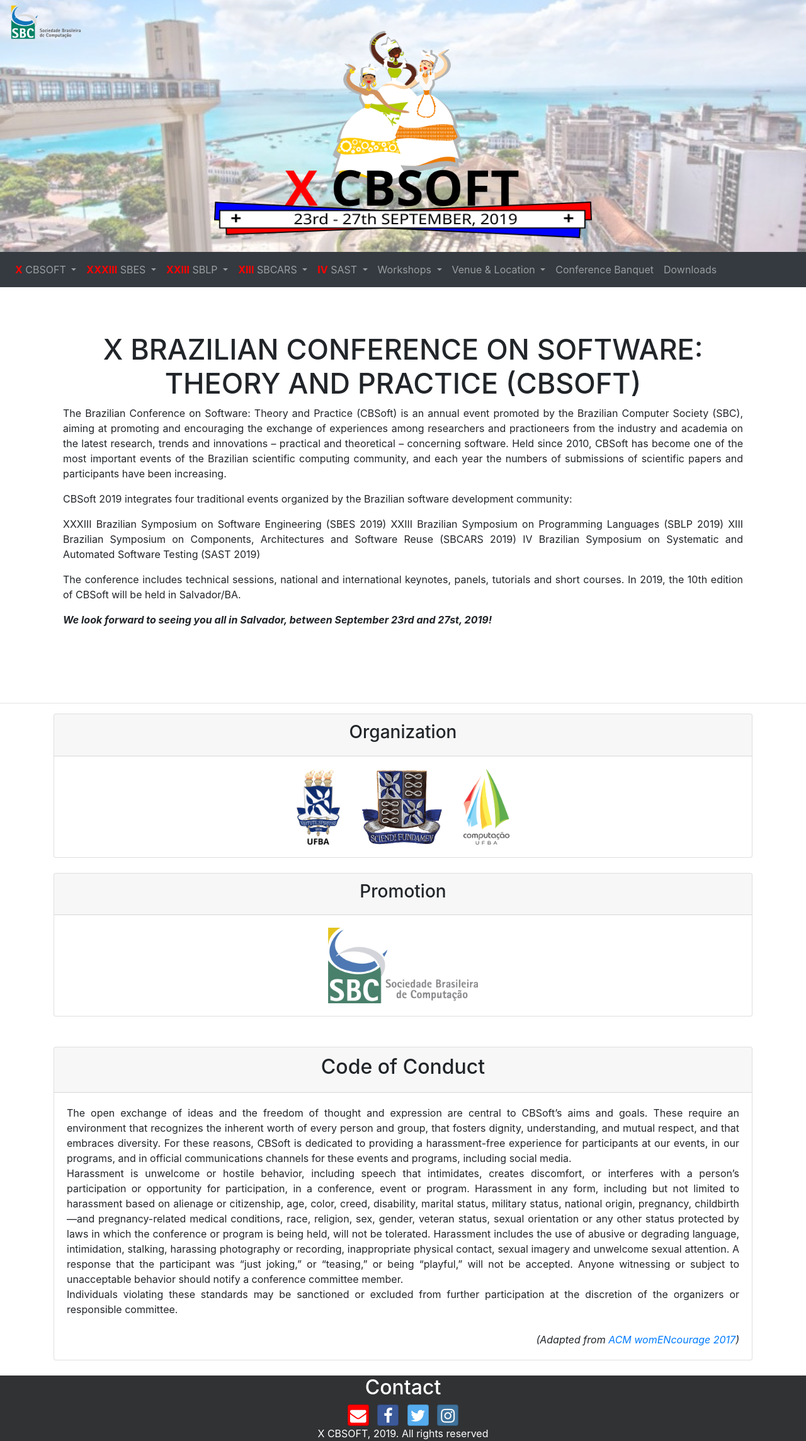
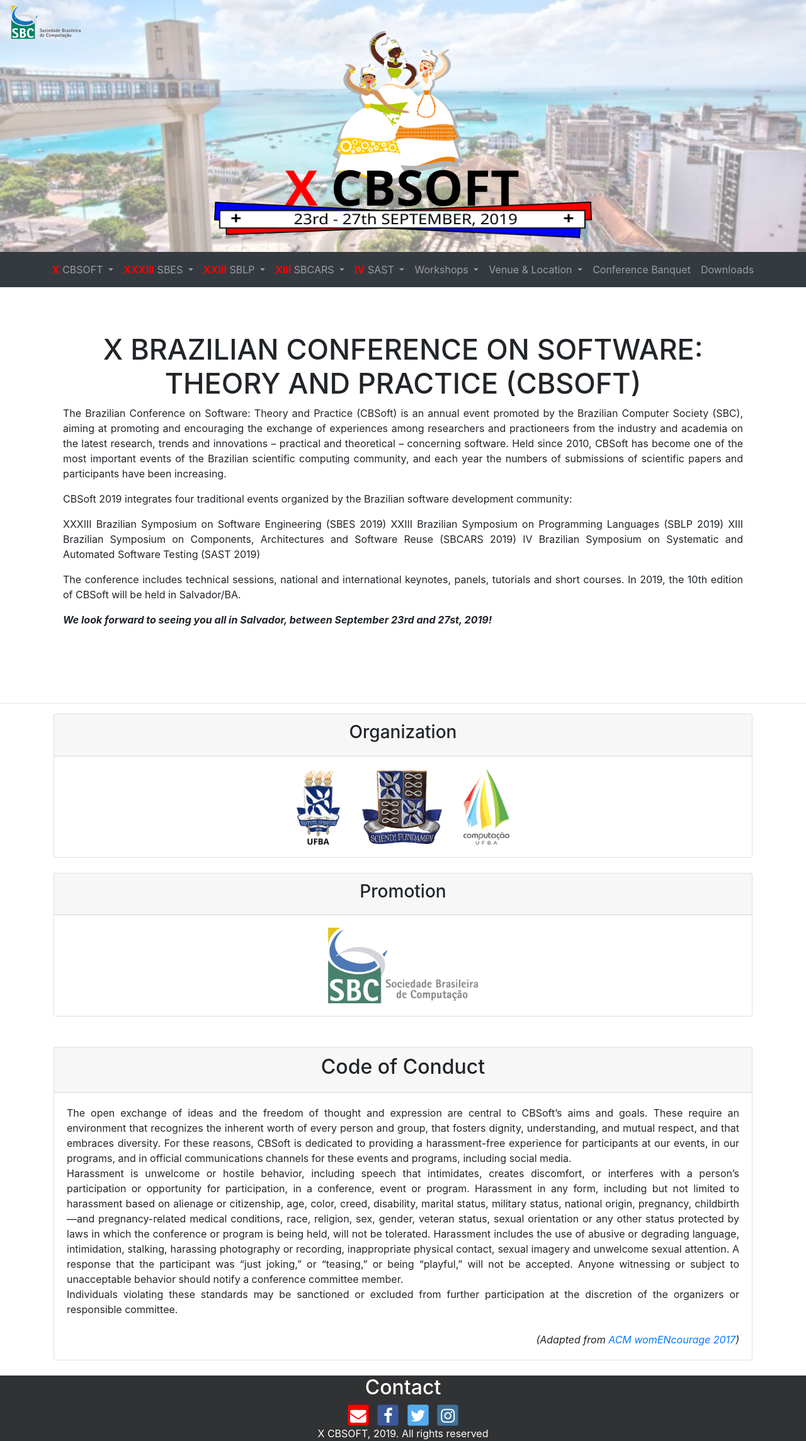
Before and after one commit to tassiovirginio/cbsoft2019, a Jekyll site: the page built from index.md, in a window 1280 px wide. Shown: the whole page at 63% size. Built offline with Jekyll 4.4.1, drawn with Linux system fonts in a browser that asks for light colours; nearby versions of some CDN libraries.

Commit message:
centralizando menu

```diff
--- a/_includes/navbar.html
+++ b/_includes/navbar.html
@@ -4,7 +4,7 @@
         <span class="navbar-toggler-icon"></span>
     </button>
     <div class="collapse navbar-collapse" id="navbarSupportedContent">
-        <ul class="navbar-nav mr-auto">
+        <ul class="navbar-nav mx-auto" >
             <li class="nav-item dropdown">
                 <a class="nav-link dropdown-toggle" href="#" id="navbarDropdown" role="button" data-toggle="dropdown"
                     aria-haspopup="true" aria-expanded="false">
```
